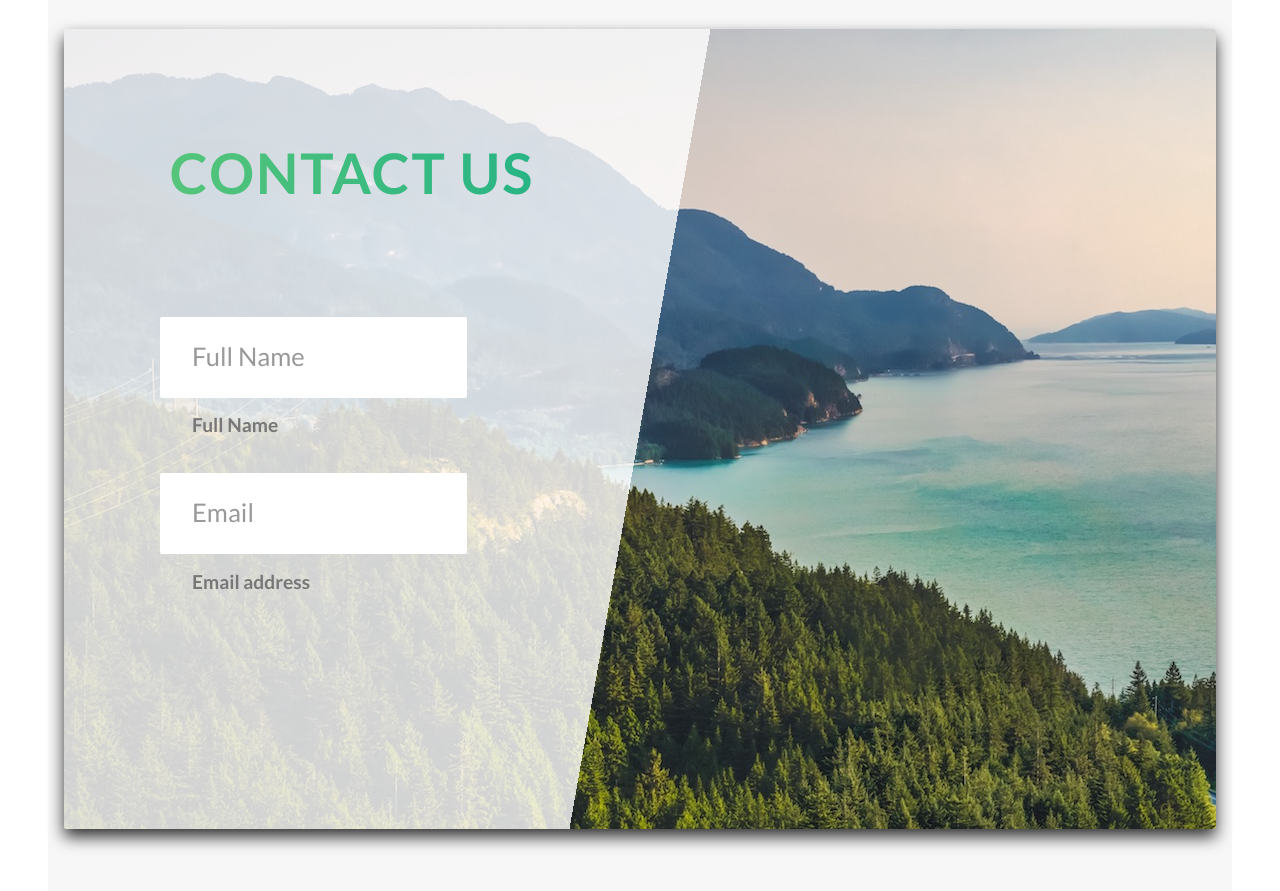
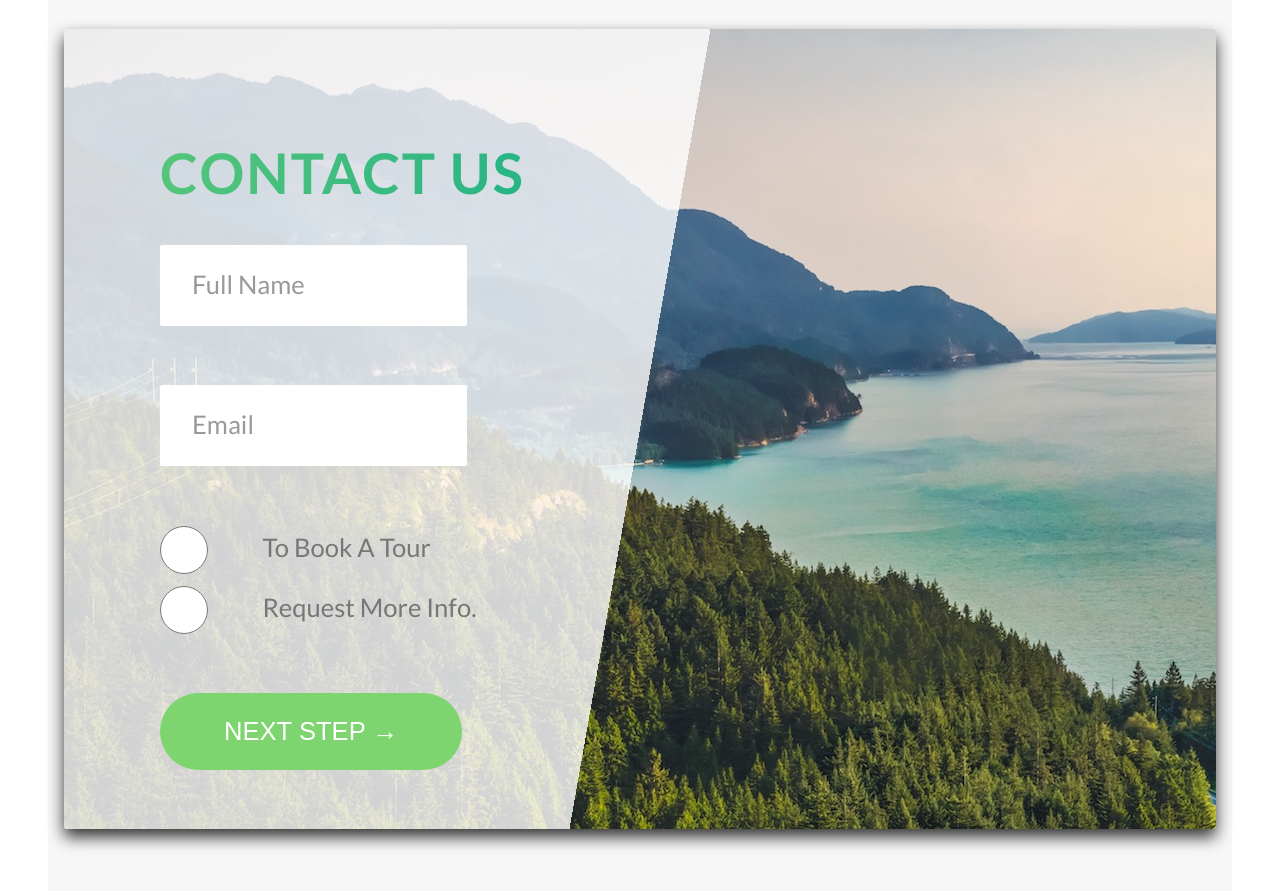
Before and after one commit to cheneus/Llama-proto, a website: page index.html in a window 1280 px wide. Shown: the part 7000-7891 px from the top of the page. Drawn offline with Linux system fonts and the light colour scheme.

Commit message:
form update

```diff
--- a/index.html
+++ b/index.html
@@ -234,18 +234,31 @@
                 <div class="booking">
                     <div class="booking__form">
                         <form action="#" class="form">
-                            <div class="u-center-text u-margin-bottom-big">
+                            <div class="u-margin-bottom-small">
                                 <h2 class="heading-secondary">Contact Us</h2>
                             </div>
                             <div class="form__group">
-
                                 <input type="text" id="name" class="form__input" placeholder="Full Name" required>
                                 <label for="name" class="form__label">Full Name</label>
                             </div>
                             <div class="form__group">
-
                                 <input type="email" id="email" class="form__input" placeholder="Email" required>
                                 <label for="email" class="form__label">Email address</label>
+                            </div>
+
+                            <div class="form__group u-margin-bottom-med">
+                                <div class="form__radio-group">
+                                    <input type="radio" class="form__radio-button" id="book-radio" name="book">
+                                    <label for="book-radio" class="form__radio-label">To Book A Tour</label>
+                                </div>
+
+                                <div class="form__radio-group">
+                                    <input type="radio" class="form__radio-button" id="request-radio" name="book">
+                                    <label for="request-radio" class="form__radio-label">Request More Info.</label>
+                                </div>
+                            </div>
+                            <div class="form__group">
+                                <button class="btn btn--green">Next step &rarr;</button>
                             </div>
                         </form>
                     </div>
--- a/sass/abstracts/_variables.scss
+++ b/sass/abstracts/_variables.scss
@@ -18,6 +18,7 @@ $color-grey-dark-3: #333;
 
 $color-white: #fff;
 $color-black: #000;
+$color-red: #ff0000;
 
 $banner-color-primary: #43cea2;
 $banner-color-secondary: #185a9d;
--- a/sass/base/_utilities.scss
+++ b/sass/base/_utilities.scss
@@ -3,25 +3,25 @@
 }
 
 .u-margin-bottom-xbig {
-    margin-bottom: 8rem;
+    margin-bottom: 8rem !important;
 }
 
 .u-margin-bottom-big {
-    margin-bottom: 6rem;
+    margin-bottom: 6rem !important;
 }
 
 .u-margin-bottom-med {
-    margin-bottom: 4rem;
+    margin-bottom: 4rem !important;
 }
 
 .u-margin-bottom-small {
-    margin-bottom: 1.5rem;
+    margin-bottom: 1.5rem !important;
 }
 
 .u-margin-top-big {
-    margin-top: 6rem;
+    margin-top: 6rem !important;
 }
 
 .u-margin-top-xbig {
-    margin-top: 8rem;
+    margin-top: 8rem !important;
 }
--- a/sass/components/_button.scss
+++ b/sass/components/_button.scss
@@ -1,4 +1,5 @@
 .btn {
+    &,
     &:link,
     :visited {
         text-transform: uppercase;
@@ -9,6 +10,9 @@
         transition: all .2s;
         position: relative;
         font-size: $font-size-default;
+
+        border: 0;
+        cursor: pointer;
     }
     &:hover {
         transform: translateY(-3px);
@@ -18,9 +22,11 @@
             opacity: 0;
         }
     }
-    &:active {
+    &:active,
+    &:focus {
         transform: translateY(-1px);
         box-shadow:$box-shadow-small;
+        outline:none;
     }
     &::after {
         content: "";
--- a/sass/components/_form.scss
+++ b/sass/components/_form.scss
@@ -1,6 +1,6 @@
 .form {
     &__group:not(:last-child) {
-        margin-bottom: 2rem;
+        margin-bottom: 1rem;
     }
 
     &__input {
@@ -25,11 +25,9 @@
         }
 
         &:focus:invalid {
-            border-bottom: 3px solid $color-secondary-dark;
+            border-bottom: 3px solid $color-red;
         }
     }
-
-
 
     &__label {
         font-size:1.2rem;
@@ -37,5 +35,35 @@
         margin-left: 2rem;
         display: block;
         margin-top: .7rem;
+        transition: all .3s;
+    }
+
+    &__input:placeholder-shown + &__label {
+        opacity: 0;
+        visibility: hidden;
+        transform: translateY(-4rem);
+    }
+
+    &__radio-group {
+        display: block;
+        margin-bottom: 1rem;
+    }
+    &__radio-label {
+        font-size:$font-size-default;
+        cursor: pointer;
+        position: relative;
+        padding-left:4em;
+    }
+
+    &__radio-button {
+        height: 3rem;
+        width: 3rem;
+        // border: 5px solid $color-primary;
+        border-radius: 50%;
+        display:inline-block;
+        position: absolute;
+        &::after {
+
+        }
     }
 }
```
Also changed, not shown: css/style.css.
